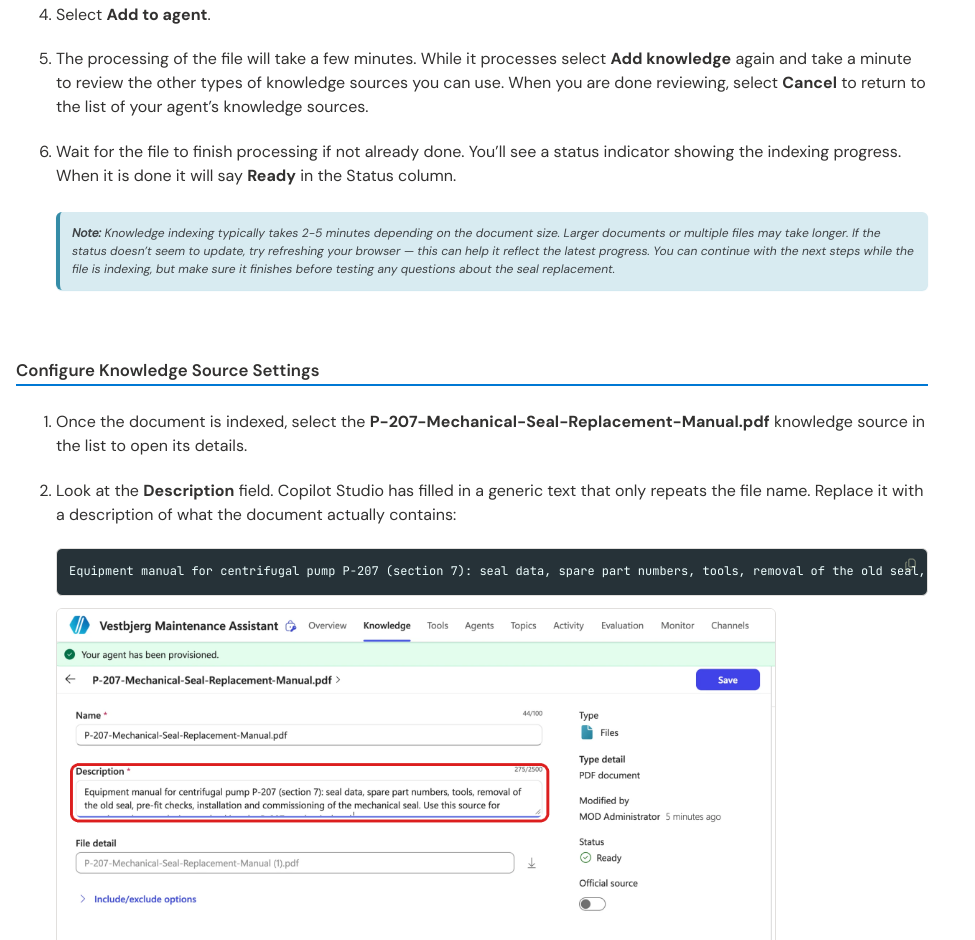
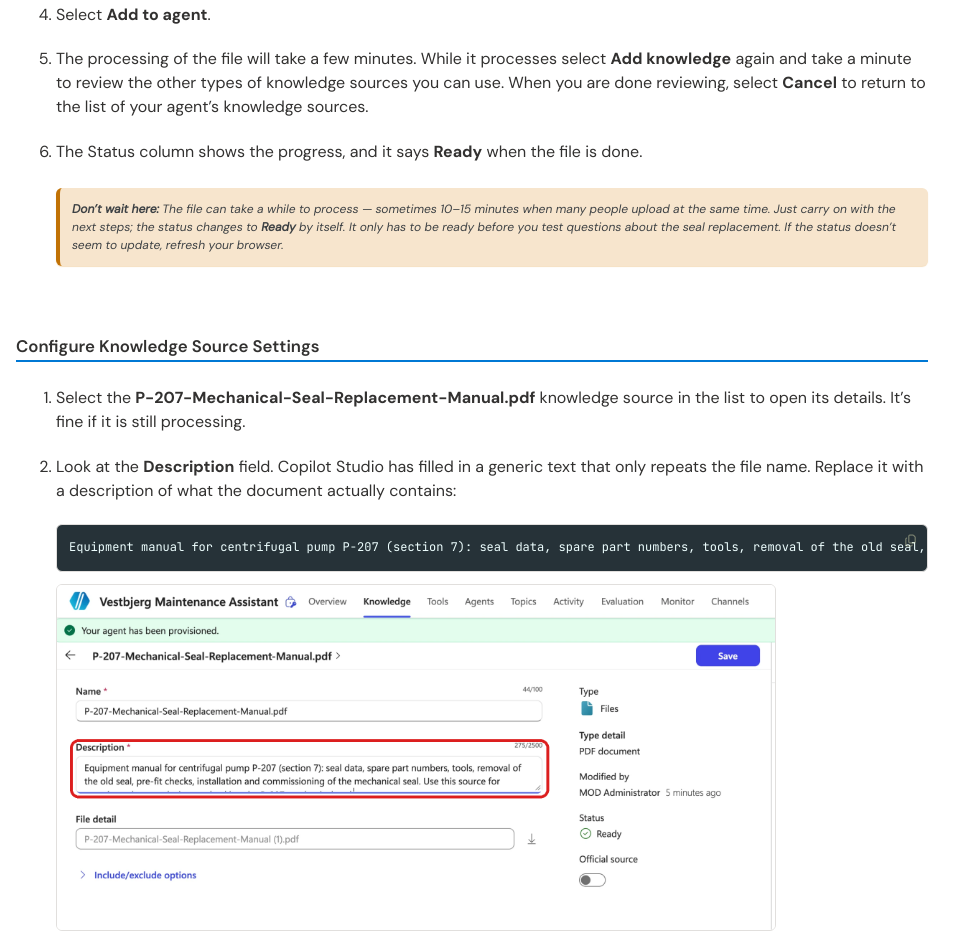
Before and after one commit to leonbroatcolumbus/Labs, a plain HTML site: page lab2.html in a window 1280 px wide. Shown: the part 7168-8108 px from the top of the page, without its empty margins (0-975 px from the left). Drawn offline with Linux system fonts and the light colour scheme; a script that the page names is missing.

Commit message:
Labs 2 and 3: tell participants not to wait for file processing
Co-Authored-By: Claude Opus 5.5 <noreply@anthropic.com>

```diff
--- a/lab2.html
+++ b/lab2.html
@@ -1794,11 +1794,11 @@ You can upload multiple file types including PDF, Word documents (.docx), PowerP
     <p>The processing of the file will take a few minutes. While it processes select <strong>Add knowledge</strong> again and take a minute to review the other types of knowledge sources you can use. When you are done reviewing, select <strong>Cancel</strong> to return to the list of your agent’s knowledge sources.</p>
   </li>
   <li>
-    <p>Wait for the file to finish processing if not already done. You’ll see a status indicator showing the indexing progress. When it is done it will say <strong>Ready</strong> in the Status column.</p>
-
-    <blockquote class="notice notice--info">
-      <p><strong>Note:</strong>
-Knowledge indexing typically takes 2-5 minutes depending on the document size. Larger documents or multiple files may take longer. If the status doesn’t seem to update, try refreshing your browser — this can help it reflect the latest progress. You can continue with the next steps while the file is indexing, but make sure it finishes before testing any questions about the seal replacement.</p>
+    <p>The Status column shows the progress, and it says <strong>Ready</strong> when the file is done.</p>
+
+    <blockquote class="notice notice--warning">
+      <p><strong>Don’t wait here:</strong>
+The file can take a while to process — sometimes 10–15 minutes when many people upload at the same time. Just carry on with the next steps; the status changes to <strong>Ready</strong> by itself. It only has to be ready before you test questions about the seal replacement. If the status doesn’t seem to update, refresh your browser.</p>
     </blockquote>
   </li>
 </ol>
@@ -1807,7 +1807,7 @@ Knowledge indexing typically takes 2-5 minutes depending on the document size. L
 
 <ol>
   <li>
-    <p>Once the document is indexed, select the <strong>P-207-Mechanical-Seal-Replacement-Manual.pdf</strong> knowledge source in the list to open its details.</p>
+    <p>Select the <strong>P-207-Mechanical-Seal-Replacement-Manual.pdf</strong> knowledge source in the list to open its details. It’s fine if it is still processing.</p>
   </li>
   <li>
     <p>Look at the <strong>Description</strong> field. Copilot Studio has filled in a generic text that only repeats the file name. Replace it with a description of what the document actually contains:</p>
```
Also changed, not shown: lab3.html (+6 -1 lines).
